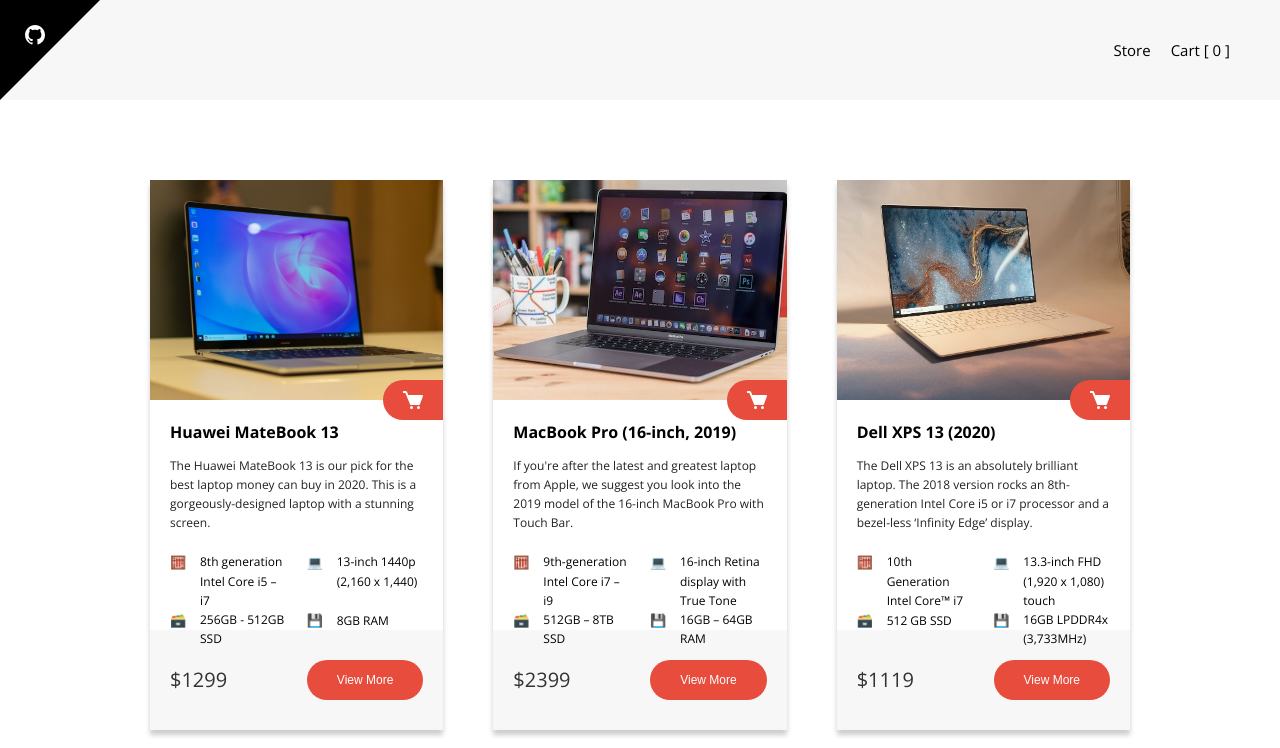
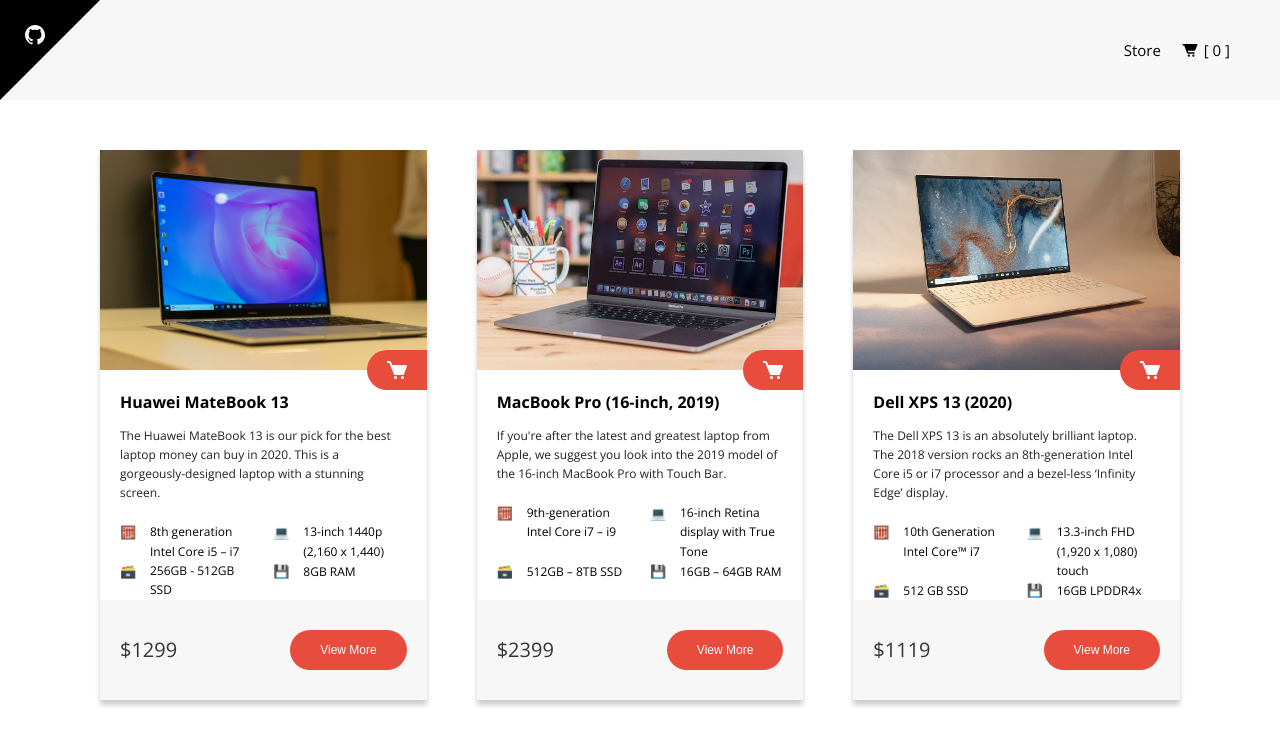
Before and after one commit to Kevin-kirago/Laptop-Store, a React (Create React App) app: page / in a window 1280 px wide. Shown: the top 748 px of the page. Built offline with nearby package versions, Linux system fonts and the light colour scheme.

Commit message:
cart open functionality

```diff
--- a/src/components/Navigation/navigation.component.jsx
+++ b/src/components/Navigation/navigation.component.jsx
@@ -1,12 +1,13 @@
 import React from "react";
 import styled from "styled-components";
 import { connect } from "react-redux";
-import { createStructuredSelector } from "reselect";
-import { selectCartNav } from "../../redux/cart/cart.selector";
+import { toggleCart } from "../../redux/cart/cart.actions";
 import { NavLink } from "react-router-dom";
 
 import "./navigation.component.scss";
 import GithubLogo from "../../assets/bxl-github.svg";
+import cartIcon from "../../assets/bxs-cart-alt.svg";
+import Cart from "../cart/cart.component";
 
 const GithubAnchor = styled.a`
 	&:link,
@@ -31,8 +32,8 @@
 	}
 `;
 
-const Navigation = ({ hidden }) => {
-	const anchor = "https://github.com/Kevin-kirago/phone-store";
+const Navigation = ({ toggleCart }) => {
+	const anchor = "https://github.com/Kevin-kirago/Laptop-Store";
 
 	return (
 		<nav className="navigation">
@@ -45,18 +46,21 @@
 						Store
 					</NavLink>
 				</li>
-				{hidden ? null : (
-					<li className="navigation__item">
-						<span className="navigation__item--link">Cart&nbsp;[ 0 ]</span>
-					</li>
-				)}
+				<li className="navigation__item" onClick={toggleCart}>
+					<span className="navigation__item--link">
+						<img src={cartIcon} alt="cart-icon" />[ 0 ]
+					</span>
+				</li>
 			</ul>
+			<Cart />
 		</nav>
 	);
 };
 
-const mapStateToProps = createStructuredSelector({
-	hidden: selectCartNav,
-});
+const mapDispatchToProps = (dispatchEvent) => {
+	return {
+		toggleCart: () => dispatchEvent(toggleCart()),
+	};
+};
 
-export default connect(mapStateToProps)(Navigation);
+export default connect(null, mapDispatchToProps)(Navigation);
--- a/src/components/Navigation/navigation.component.scss
+++ b/src/components/Navigation/navigation.component.scss
@@ -31,6 +31,14 @@
 			text-decoration: none;
 			color: #000;
 			cursor: pointer;
+
+			display: flex;
+			align-items: center;
+
+			img {
+				width: 1.8rem;
+				margin-right: 5px;
+			}
 		}
 	}
 }
--- a/src/components/cart/cart.component.jsx
+++ b/src/components/cart/cart.component.jsx
@@ -1,7 +1,26 @@
 import React from "react";
+import { connect } from "react-redux";
+import { createStructuredSelector } from "reselect";
+import { selectCartDrawer } from "../../redux/cart/cart.selector";
 
-const Cart = () => {
-	return <div className="cart">cart dropdown</div>;
-};
+import { CartDrawer } from "./cart.styles";
+import "./cart.component.scss";
 
-export default Cart;
+class Cart extends React.Component {
+	render() {
+		return (
+			<CartDrawer props={this.props}>
+				<div className="cart__header">
+					<span className="cart__header--text">Cart</span>
+					<div className="cart__header--closebtn">{/* <img src={} alt="close-btn" /> */}</div>
+				</div>
+			</CartDrawer>
+		);
+	}
+}
+
+const mapStateToProps = createStructuredSelector({
+	drawerIsOpen: selectCartDrawer,
+});
+
+export default connect(mapStateToProps)(Cart);
--- a/src/components/cart/cart.component.scss
+++ b/src/components/cart/cart.component.scss
@@ -0,0 +1,8 @@
+.cart {
+	&__header {
+		position: relative;
+		height: 9rem;
+		width: 100%;
+		box-shadow: 0px 2px 10px 0rem rgba(0, 0, 0, 0.2);
+	}
+}
--- /dev/null
+++ b/src/components/cart/cart.styles.js
@@ -0,0 +1,35 @@
+import styled, { css } from "styled-components";
+
+const cartOpen = css`
+	opacity: 1 !important;
+	visibility: visible !important;
+	transform: translateX(0) !important;
+`;
+
+const cartClosed = css`
+	transform: translateX(100%);
+	opacity: 0;
+	visibilty: hidden;
+`;
+
+const getNavStatus = ({ props: { drawerIsOpen } }) => {
+	if (drawerIsOpen) {
+		return cartOpen;
+	} else {
+		return cartClosed;
+	}
+};
+
+export const CartDrawer = styled.div`
+	position: fixed;
+	padding: 1rem;
+	width: 45rem;
+	top: 0;
+	right: 0;
+	height: 100vh;
+	background-color: #222;
+	z-index: 10;
+	transition: all 0.2s ease-in;
+
+	${getNavStatus}
+`;
--- a/src/components/store-collection/store-collection.component.jsx
+++ b/src/components/store-collection/store-collection.component.jsx
@@ -7,7 +7,7 @@
 
 const StoreCollectionDiv = styled.div`
 	position: relative;
-	padding: 3rem 10rem;
+	padding: 0rem 5rem;
 	width: 100%;
 
 	display: grid;
@@ -15,12 +15,11 @@
 	grid-gap: 5rem;
 
 	@media only screen and (max-width: 1000px) {
-		padding: 3rem 5rem;
+		padding: 0rem;
 		grid-template-columns: repeat(2, 1fr);
 	}
 
 	@media only screen and (max-width: 600px) {
-		padding: 3rem 2rem;
 		grid-template-columns: 1fr;
 	}
 `;
--- a/src/pages/store/store.component.scss
+++ b/src/pages/store/store.component.scss
@@ -3,3 +3,9 @@
 	width: 100%;
 	padding: 5rem;
 }
+
+@media only screen and (max-width: 1000px) {
+	.store {
+		padding: 3rem;
+	}
+}
--- a/src/redux/cart/cart.reducer.js
+++ b/src/redux/cart/cart.reducer.js
@@ -1,7 +1,7 @@
 import CartActionTypes from "./cart.types";
 
 const initial_state = {
-	cart: "hidden",
+	isOpen: false,
 	cart_items: [],
 };
 
@@ -10,7 +10,7 @@
 		case CartActionTypes.TOGGLE_CART:
 			return {
 				...state,
-				hidden: !state.cart,
+				isOpen: !state.isOpen,
 			};
 		default:
 			return state;
--- a/src/redux/cart/cart.selector.js
+++ b/src/redux/cart/cart.selector.js
@@ -1,4 +1,4 @@
 import { createSelector } from "reselect";
 
 const selectCart = (state) => state.cart;
-export const selectCartNav = createSelector([selectCart], (cart) => cart.hidden);
+export const selectCartDrawer = createSelector([selectCart], (cart) => cart.isOpen);
--- a/src/redux/cart/cart.types.js
+++ b/src/redux/cart/cart.types.js
@@ -1,5 +1,5 @@
 const CartActionTypes = {
-	TOGGLE_CART: "TOGGLE_CART_HIDDEN",
+	TOGGLE_CART: "TOGGLE_CART",
 	ADD_ITEM: "ADD_CART_ITEM",
 	REMOVE_ITEM: "REMOVE_CART_ITEM",
 	CLEAR_ITEMS: "CLEAR_CART_ITEMS",
--- a/src/redux/shop-store/data.js
+++ b/src/redux/shop-store/data.js
@@ -132,7 +132,7 @@
 			stars: 4,
 			availability: "currently available",
 			cpu: "10th Generation Intel Core™ i7",
-			ram: "16GB LPDDR4x (3,733MHz)",
+			ram: "16GB LPDDR4x",
 			storage: "512 GB SSD",
 			screen: "13.3-inch FHD (1,920 x 1,080) touch",
 			thumbnail: Product_3,
```
Also changed, not shown: src/assets/bxs-cart-add.svg (deleted), src/assets/bxs-cart-alt.svg (added).
